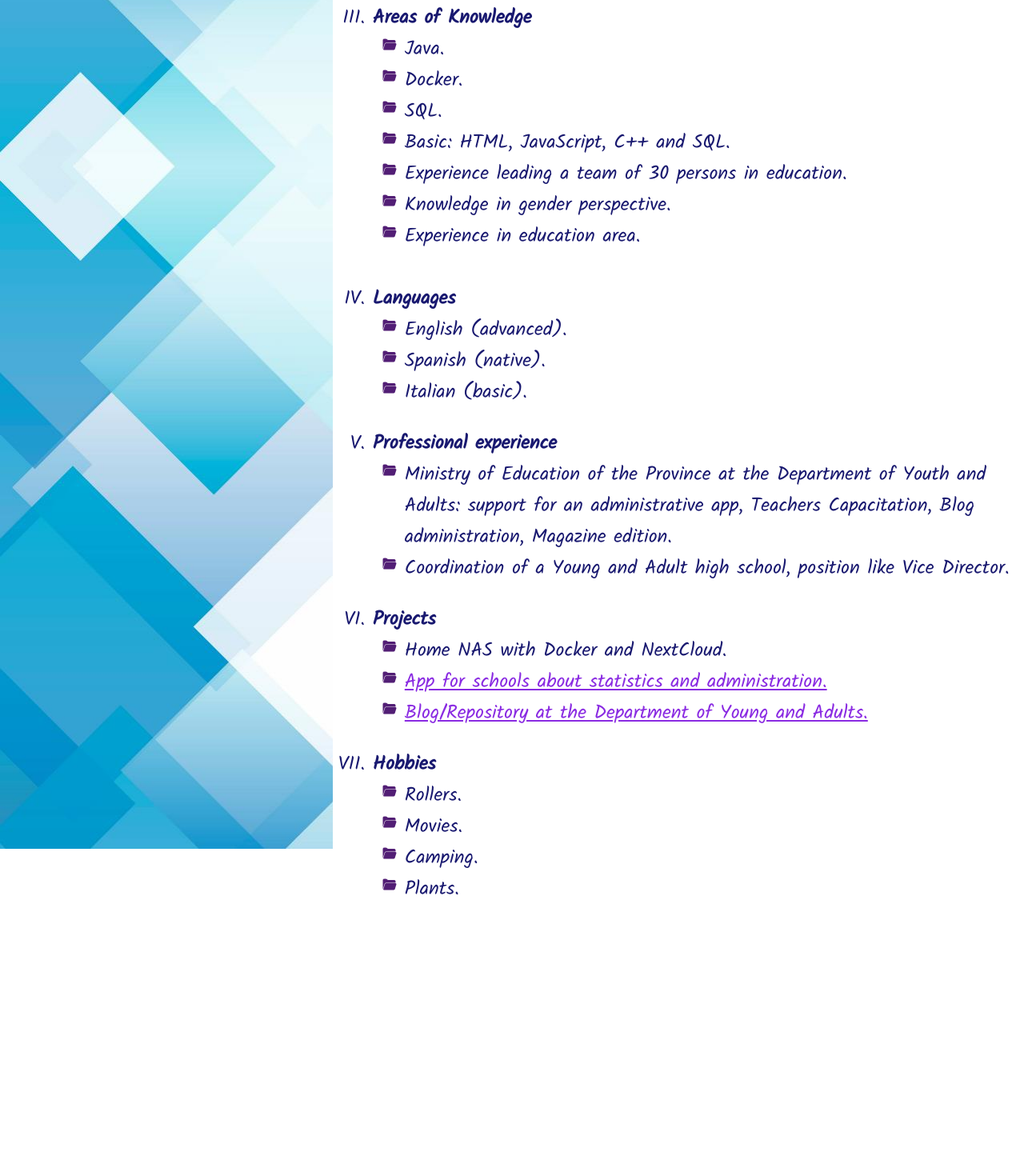
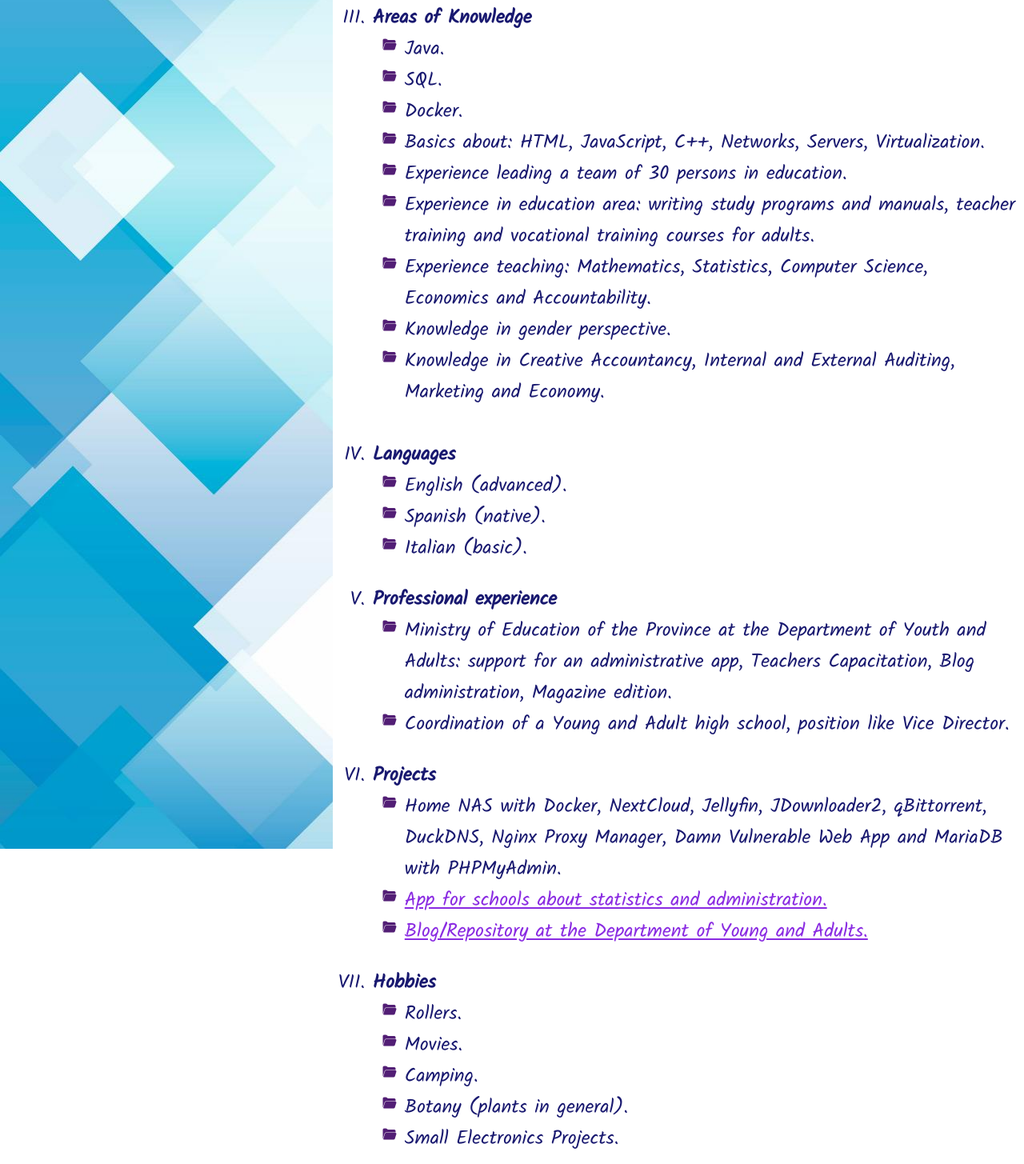
Before and after one commit to erufeil/erufeil.github.io, a plain HTML site: page index.html in a window 1280 px wide. Shown: the part 645-2100 px from the top of the page at 80% size. Before the commit the page ends 1801 px from the top, so only its background shows below. Drawn offline with Linux system fonts and the light colour scheme.

Commit message:
Update index.html

```diff
--- a/index.html
+++ b/index.html
@@ -45,19 +45,22 @@
                     <li style="list-style-type: upper-roman"><b>Education</b>
                     <ul>
                         <li>Civil Engineering: 2 years (incomplete).</li>
-                        <li>Economic Science: 2 years (incomplete).</li>
+                        <li>Economic Science: 3 years (incomplete).</li>
                     </ul>
                       <br>
 <!--  3 Areas of Knowledge ------------------- -->
                     <li style="list-style-type: upper-roman"><b>Areas of Knowledge</b>
                     <ul>
                         <li>Java.</li>
+                        <li>SQL.</li>
                         <li>Docker.</li>
-                        <li>SQL.</li>
-                        <li>Basic: HTML, JavaScript, C++ and SQL.</li>
+                        <li>Basics about: HTML, JavaScript, C++, Networks, Servers, Virtualization.</li>
                         <li>Experience leading a team of 30 persons in education.</li>
+                        <li>Experience in education area: writing study programs and manuals, teacher training and vocational training courses for adults.</li>
+                        <li>Experience teaching: Mathematics, Statistics, Computer Science, Economics and Accountability.</li>
                         <li>Knowledge in gender perspective.</li>
-                        <li>Experience in education area.</li>
+                        <li>Knowledge in Creative Accountancy, Internal and External Auditing,
+Marketing and Economy.</li>
                     </ul>
                     <br>
 <!--  4 Languages -------------------  -->
@@ -78,7 +81,8 @@
 <!--  6 Projects ------------------- -->
                     <li style="list-style-type: upper-roman"><b>Projects</b></li>
                     <ul>
-                        <li>Home NAS with Docker and NextCloud.</li>
+                        <li>Home NAS with Docker, NextCloud, Jellyfin, JDownloader2, qBittorrent, DuckDNS, Nginx Proxy Manager, Damn Vulnerable Web App and
+MariaDB with PHPMyAdmin.</li>
                         <li><a target="_blank" href="https://equipotecnico-dgeja.blogspot.com/search/label/Sistema%20Voces">App for schools about statistics and administration.</li>
                         <li><a target="_blank" href="https://equipotecnico-dgeja.blogspot.com/">Blog/Repository at the Department of Young and Adults.</a></li>
                     </ul>
@@ -89,7 +93,8 @@
                         <li>Rollers.</li>
                         <li>Movies.</li>
                         <li>Camping.</li>
-                        <li>Plants.</li>
+                        <li>Botany (plants in general).</li>
+                        <li>Small Electronics Projects.</li>
                         </ul>
                     <br>
             </ol>
```
